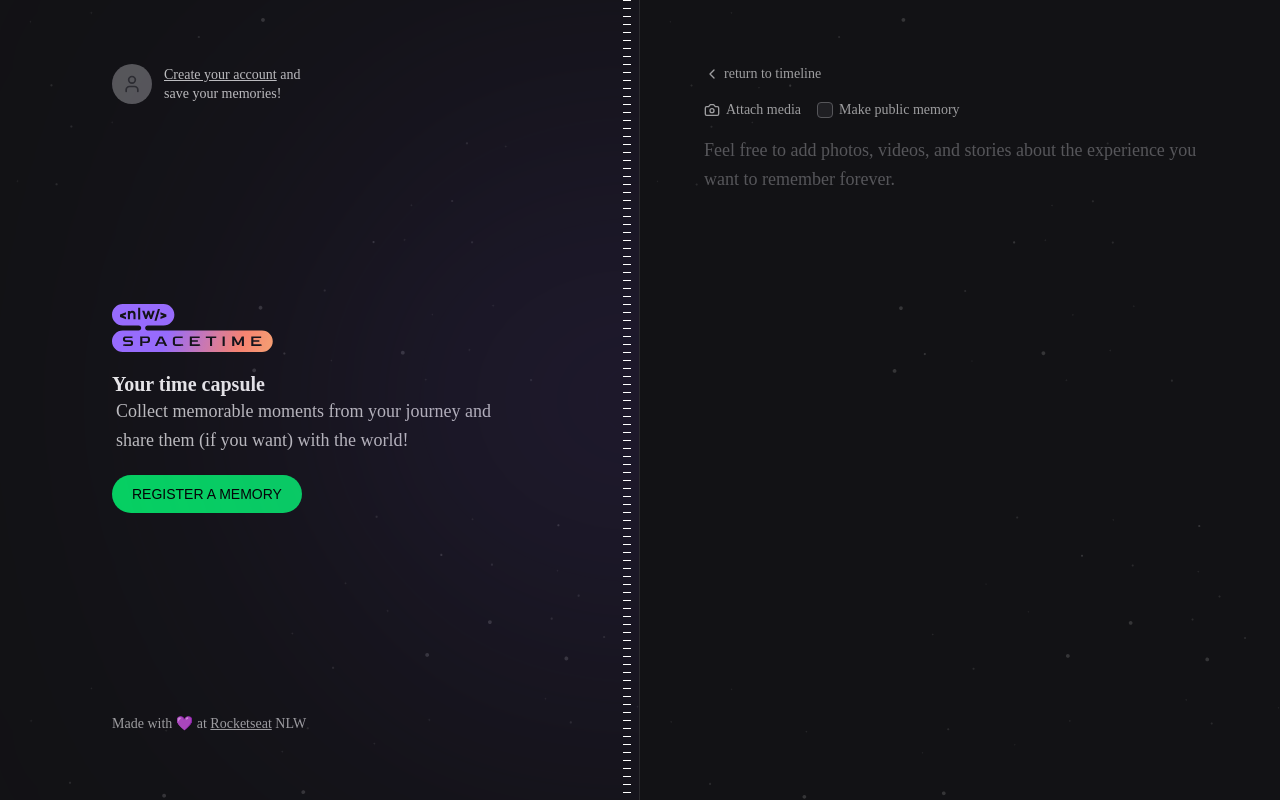
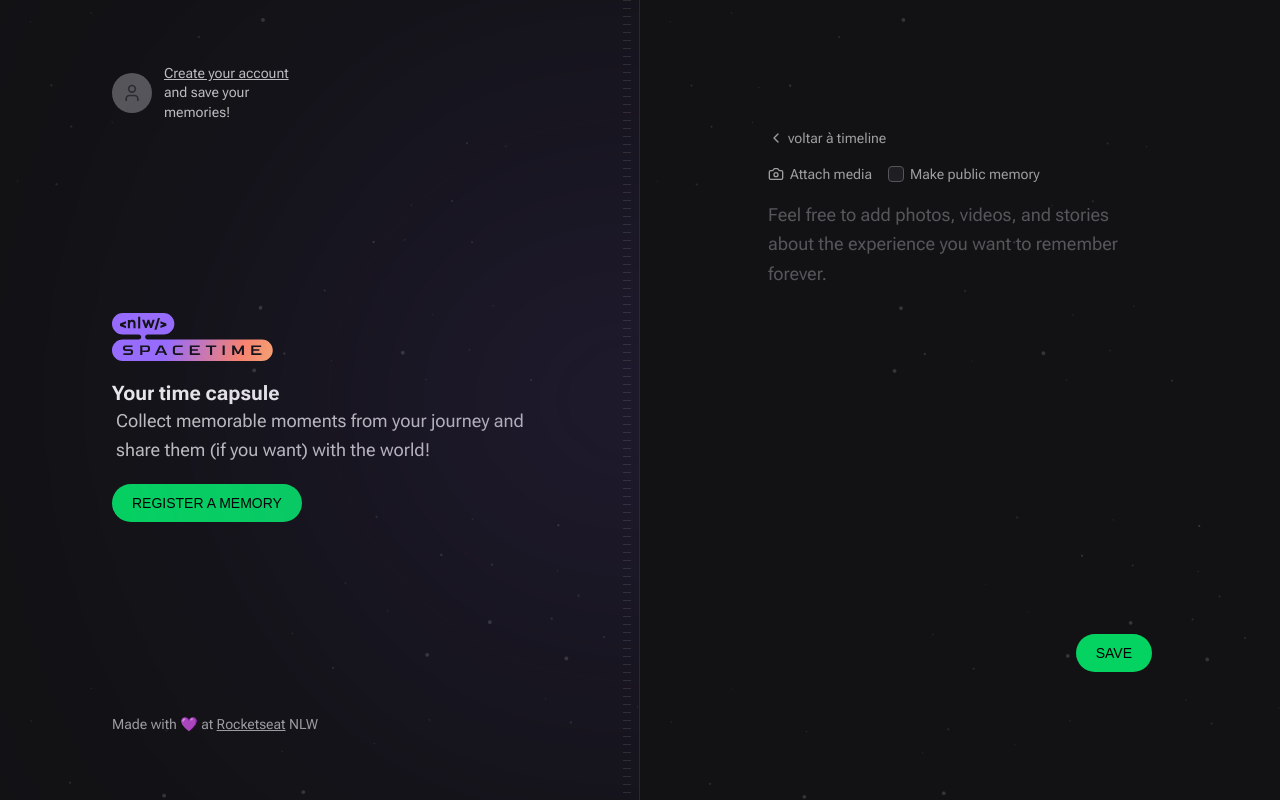
Before and after one commit to elielprata/nlw-spacetime, a Next.js app in the folder web/: page /memories/new in a window 1280 px wide. Built offline with nearby package versions, Linux system fonts and the light colour scheme; no server answers; a web font is replaced by a local one.

Commit message:
conclude add image web class 5

```diff
--- a/web/package.json
+++ b/web/package.json
@@ -16,9 +16,10 @@
     "axios": "^1.4.0",
     "eslint": "8.40.0",
     "eslint-config-next": "13.4.2",
+    "js-cookie": "^3.0.5",
     "jwt-decode": "^3.1.2",
     "lucide-react": "^0.218.0",
-    "next": "13.4.2",
+    "next": "^13.4.3",
     "postcss": "8.4.23",
     "react": "18.2.0",
     "react-dom": "18.2.0",
@@ -28,6 +29,7 @@
   "devDependencies": {
     "@rocketseat/eslint-config": "^1.2.0",
     "@tailwindcss/forms": "^0.5.3",
+    "@types/js-cookie": "^3.0.3",
     "prettier-plugin-tailwindcss": "^0.3.0"
   }
 }
--- a/web/src/app/memories/new/page.tsx
+++ b/web/src/app/memories/new/page.tsx
@@ -1,51 +1,19 @@
-import { Camera, ChevronLeft } from 'lucide-react'
+import { NewMemoryForm } from '@/components/NewMemoryForm'
+import { ChevronLeft } from 'lucide-react'
 import Link from 'next/link'
 
 export default function NewMemory() {
   return (
-    <div className="flex flex-1 flex-col gap-4">
+    <div className="flex flex-1 flex-col gap-4 p-16">
       <Link
         href="/"
         className="flex items-center gap-1 text-sm text-gray-200 hover:text-gray-100"
       >
         <ChevronLeft className="h-4 w-4" />
-        return to timeline
+        voltar à timeline
       </Link>
 
-      <form action="" className="flex flex-1 flex-col gap-2">
-        <div className="flex items-center gap-4">
-          <label
-            htmlFor="media"
-            className="flex cursor-pointer items-center gap-1.5 text-sm text-gray-200 hover:text-gray-100"
-          >
-            <Camera className="h-4 w-4" />
-            Attach media
-          </label>
-
-          <label
-            htmlFor="isPublic"
-            className="flex items-center gap-1.5 text-sm text-gray-200 hover:text-gray-100"
-          >
-            <input
-              type="checkbox"
-              name="isPublic"
-              id="isPublic"
-              value="true"
-              className="h-4 w-4 rounded border-gray-400 bg-gray-700 text-purple-500"
-            />
-            Make public memory
-          </label>
-        </div>
-
-        <input type="file" id="media" className="invisible h-0 w-0" />
-
-        <textarea
-          name="content"
-          spellCheck={false}
-          className="w-full, flex-1 resize-none rounded border-0 bg-transparent p-0 text-lg leading-relaxed text-gray-100 placeholder:text-gray-400 focus:ring-0"
-          placeholder="Feel free to add photos, videos, and stories about the experience you want to remember forever."
-        />
-      </form>
+      <NewMemoryForm />
     </div>
   )
 }
--- /dev/null
+++ b/web/src/components/MediaPicker.tsx
@@ -0,0 +1,41 @@
+'use client'
+
+import { ChangeEvent, useState } from 'react'
+
+export function MediaPicker() {
+  const [preview, setPreview] = useState<string | null>(null)
+
+  function onFileSelected(event: ChangeEvent<HTMLInputElement>) {
+    const { files } = event.target
+
+    if (!files) {
+      return
+    }
+
+    const previewUrl = URL.createObjectURL(files[0])
+
+    setPreview(previewUrl)
+  }
+
+  return (
+    <>
+      <input
+        onChange={onFileSelected}
+        name="coverUrl"
+        type="file"
+        id="media"
+        accept="image/*"
+        className="invisible h-0 w-0"
+      />
+
+      {preview && (
+        // eslint-disable-next-line
+        <img
+          src={preview}
+          alt=""
+          className="aspect-video w-full rounded-lg object-cover"
+        />
+      )}
+    </>
+  )
+}
--- /dev/null
+++ b/web/src/components/NewMemoryForm.tsx
@@ -0,0 +1,96 @@
+'use client'
+
+import { FormEvent } from 'react'
+import { Camera } from 'lucide-react'
+import { useRouter } from 'next/navigation'
+import Cookie from 'js-cookie'
+
+import { MediaPicker } from './MediaPicker'
+import { api } from '@/lib/api'
+
+export function NewMemoryForm() {
+  const router = useRouter()
+
+  async function handleCreateMemory(event: FormEvent<HTMLFormElement>) {
+    event.preventDefault()
+
+    const formData = new FormData(event.currentTarget)
+
+    const fileToUpload = formData.get('coverUrl')
+
+    let coverUrl = ''
+
+    if (fileToUpload) {
+      const uploadFormData = new FormData()
+      uploadFormData.set('file', fileToUpload)
+
+      const uploadResponse = await api.post('/upload', uploadFormData)
+
+      coverUrl = uploadResponse.data
+    }
+
+    await api.post(
+      '/memories',
+      {
+        coverUrl,
+        content: formData.get('content'),
+        isPublic: formData.get('isPublic'),
+      },
+      {
+        headers: {
+          Authorization: `Bearer ${Cookie.get('token')}`,
+        },
+      },
+    )
+
+    router.push('/')
+  }
+
+  return (
+    <form
+      onSubmit={handleCreateMemory}
+      action=""
+      className="flex flex-1 flex-col gap-2"
+    >
+      <div className="flex items-center gap-4">
+        <label
+          htmlFor="media"
+          className="flex cursor-pointer items-center gap-1.5 text-sm text-gray-200 hover:text-gray-100"
+        >
+          <Camera className="h-4 w-4" />
+          Attach media
+        </label>
+
+        <label
+          htmlFor="isPublic"
+          className="flex items-center gap-1.5 text-sm text-gray-200 hover:text-gray-100"
+        >
+          <input
+            type="checkbox"
+            name="isPublic"
+            id="isPublic"
+            value="true"
+            className="h-4 w-4 rounded border-gray-400 bg-gray-700 text-purple-500"
+          />
+          Make public memory
+        </label>
+      </div>
+
+      <MediaPicker />
+
+      <textarea
+        name="content"
+        spellCheck={false}
+        className="w-full, flex-1 resize-none rounded border-0 bg-transparent p-0 text-lg leading-relaxed text-gray-100 placeholder:text-gray-400 focus:ring-0"
+        placeholder="Feel free to add photos, videos, and stories about the experience you want to remember forever."
+      />
+
+      <button
+        type="submit"
+        className="inline-block self-end rounded-full bg-green-500 px-5 py-3 font-alt text-sm uppercase leading-none text-black hover:bg-green-600"
+      >
+        Save
+      </button>
+    </form>
+  )
+}
--- a/web/tailwind.config.js
+++ b/web/tailwind.config.js
@@ -8,7 +8,7 @@ module.exports = {
   theme: {
     extend: {
       fontFamily: {
-        sans: 'var(--font-sans)',
+        sans: 'var(--font-roboto)',
         alt: 'var(--font-bai-jamjuree)',
       },
 
@@ -57,7 +57,7 @@ module.exports = {
 
       backgroundImage: {
         stripes:
-          'linear-gradient(to bottom, rgba(255, 255, 255, 1), rgba(255, 255, 255, 1) 12.5%, transparent 12.5%, transparent)',
+          'linear-gradient(to bottom, rgba(255, 255, 255, 0.1), rgba(255, 255, 255, 0.1) 12.5%, transparent 12.5%, transparent)',
       },
 
       backgroundSize: {
```
Also changed, not shown: 1 other file (tests, documents, lock files or other folders).
